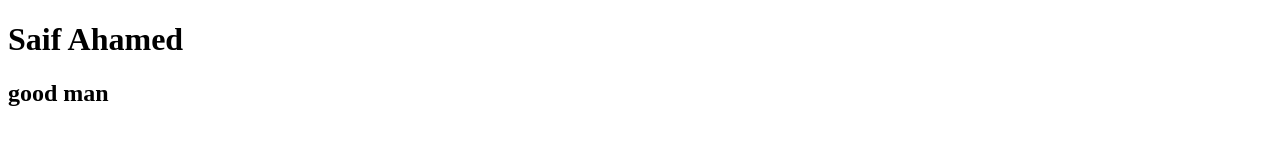
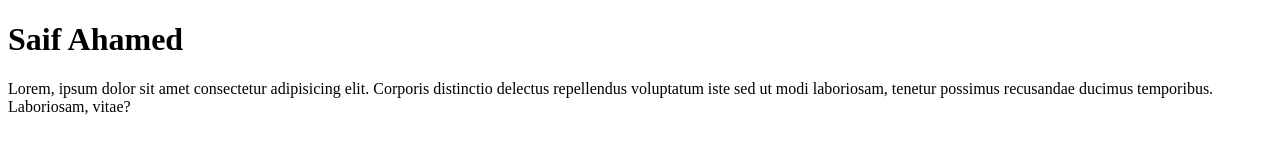
Before and after one commit to saif209/Project, a plain HTML site: page index.html in a window 1280 px wide. Drawn offline with Linux system fonts and the light colour scheme.

Commit message:
added p tag

```diff
--- a/index.html
+++ b/index.html
@@ -9,7 +9,8 @@
 
 <body>
   <h1>Saif Ahamed</h1>
-  <h2>good man</h2>
+  <p>Lorem, ipsum dolor sit amet consectetur adipisicing elit. Corporis distinctio delectus repellendus voluptatum iste
+    sed ut modi laboriosam, tenetur possimus recusandae ducimus temporibus. Laboriosam, vitae?</p>
 </body>
 
 </html>
```
